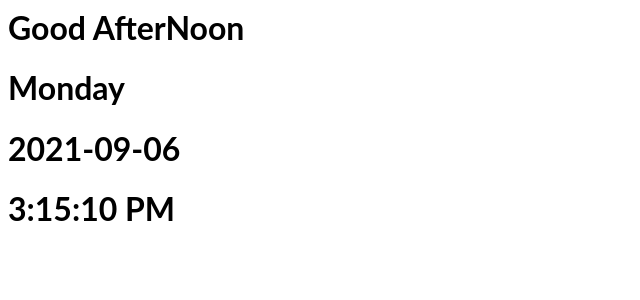
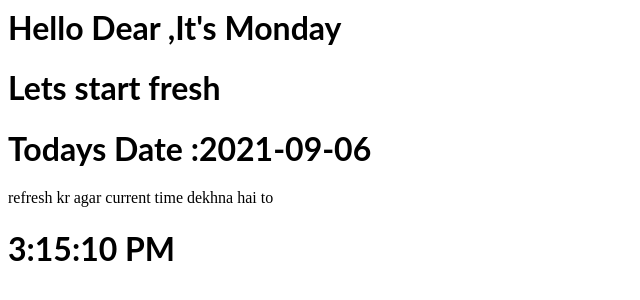
Before and after one commit to Ankita196/Greeting-app, a React (Create React App) app: page / in a window 1280 px wide. Shown: the top 300 px of the page, without its empty margins (0-640 px from the left). Built offline with nearby package versions, Linux system fonts and the light colour scheme.

Commit message:
1 file modified

```diff
--- a/src/App.js
+++ b/src/App.js
@@ -5,6 +5,7 @@ let curDate = new Date();
 curDate = curDate.getHours();
 
 let greeting = '';
+let quote=''
 let todayDate = new Date().toISOString().slice(0, 10);
 var dateObj = new Date();
 var h = dateObj.toLocaleTimeString();
@@ -17,13 +18,19 @@ if (curDate >= 1 && curDate < 12) {
 } else {
   greeting = 'Good Night';
 }
+if(weekday=="Monday"){
+  quote="Lets start fresh"
+}else if(weekday=='Sunday'){
+  quote="aaj to holiday hai"
+}
 
 export default function App() {
   return (
     <div>
-      <h1>{greeting}</h1>
-      <h1>{weekday}</h1>
-      <h1>{todayDate}</h1>
+      <h1>Hello Dear ,It's  {weekday}</h1>
+      <h1>{quote}</h1>
+      <h1>Todays  Date :{todayDate}</h1>
+     <h8>refresh kr agar current time dekhna hai to</h8>
       <h1>{h}</h1>
     </div>
   );
```
